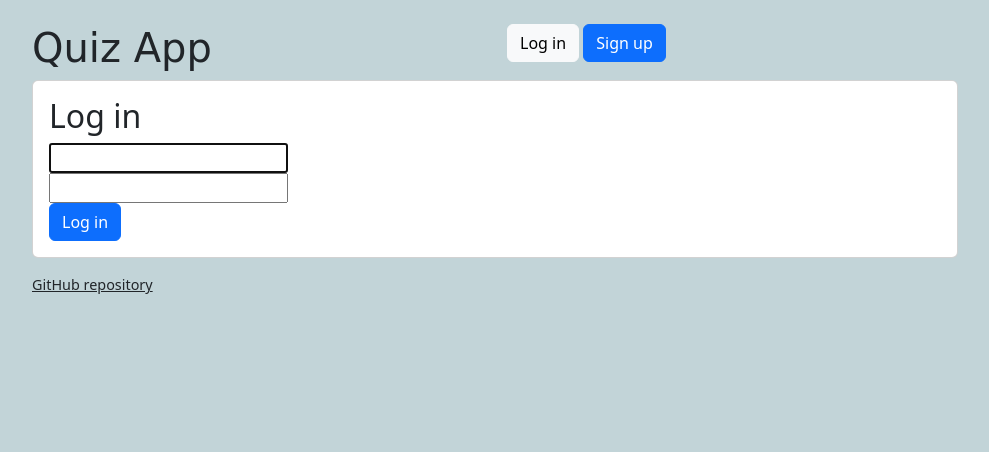
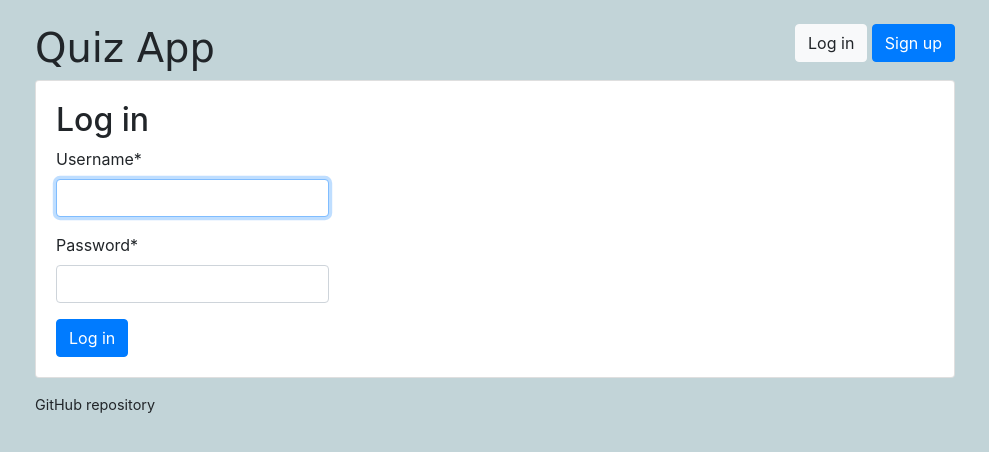
Before and after one commit to sibtc/django-multiple-user-types-example, a Django app: page /account/login in a window 1280 px wide. Shown: the top 452 px of the page, without its empty margins (145-1134 px from the left). Run offline with Django 3.2, Linux system fonts and the light colour scheme; some libraries are stand-ins or nearby versions; some web fonts are replaced.

Commit message:
Revert "Merge branch 'master' of https://github.com/HafsaJavedPak/quiz-app"
This reverts commit d09d571da25d5fd7ccf0560d145d85f5a1219913, reversing
changes made to 108b5fb0e0905d5c0ee584b51ba78249b5c11de5.

```diff
--- a/templates/404.html
+++ b/templates/404.html
@@ -5,7 +5,7 @@
   <meta name="viewport" content="width=device-width, initial-scale=1, shrink-to-fit=no">
   <title>Django School</title>
   <link href="https://fonts.googleapis.com/css?family=Clicker+Script" rel="stylesheet">
-  <link rel="stylesheet" href="https://maxcdn.bootstrapcdn.com/bootstrap/4.0.0-beta.3/css/bootstrap.min.css" integrity="sha384-Zug+QiDoJOrZ5t4lssLdxGhVrurbmBWopoEl+M6BdEfwnCJZtKxi1KgxUyJq13dy" crossorigin="anonymous">
+  <link rel="stylesheet" href="https://cdn.jsdelivr.net/npm/bootstrap@4.6.2/dist/css/bootstrap.min.css" integrity="sha384-xOolHFLEh07PJGoPkLv1IbcEPTNtaed2xpHsD9ESMhqIYd0nLMwNLD69Npy4HI+N" crossorigin="anonymous">
   <link rel="stylesheet" type="text/css" href="/static/vendor/fontello-2f186091/css/fontello.css">
   <link rel="stylesheet" type="text/css" href="/static/css/app.css">
   <link rel="stylesheet" type="text/css" href="/static/css/students.css">
--- a/templates/500.html
+++ b/templates/500.html
@@ -5,7 +5,7 @@
   <meta name="viewport" content="width=device-width, initial-scale=1, shrink-to-fit=no">
   <title>Django School</title>
   <link href="https://fonts.googleapis.com/css?family=Clicker+Script" rel="stylesheet">
-  <link rel="stylesheet" href="https://maxcdn.bootstrapcdn.com/bootstrap/4.0.0-beta.3/css/bootstrap.min.css" integrity="sha384-Zug+QiDoJOrZ5t4lssLdxGhVrurbmBWopoEl+M6BdEfwnCJZtKxi1KgxUyJq13dy" crossorigin="anonymous">
+  <link rel="stylesheet" href="https://cdn.jsdelivr.net/npm/bootstrap@4.6.2/dist/css/bootstrap.min.css" integrity="sha384-xOolHFLEh07PJGoPkLv1IbcEPTNtaed2xpHsD9ESMhqIYd0nLMwNLD69Npy4HI+N" crossorigin="anonymous">
   <link rel="stylesheet" type="text/css" href="/static/vendor/fontello-2f186091/css/fontello.css">
   <link rel="stylesheet" type="text/css" href="/static/css/app.css">
   <link rel="stylesheet" type="text/css" href="/static/css/students.css">
--- a/templates/base.html
+++ b/templates/base.html
@@ -7,7 +7,7 @@
     <title>{% block title %}Django School{% endblock %}</title>
     <link rel="icon" href="{% static 'img/favicon.png' %}">
     <link href="https://fonts.googleapis.com/css?family=Clicker+Script" rel="stylesheet">
-    <link href="https://cdn.jsdelivr.net/npm/bootstrap@5.3.2/dist/css/bootstrap.min.css" rel="stylesheet" integrity="sha384-T3c6CoIi6uLrA9TneNEoa7RxnatzjcDSCmG1MXxSR1GAsXEV/Dwwykc2MPK8M2HN" crossorigin="anonymous">    <link rel="stylesheet" type="text/css" href="{% static 'vendor/fontello-2f186091/css/fontello.css' %}">
+    <link rel="stylesheet" href="https://cdn.jsdelivr.net/npm/bootstrap@4.6.2/dist/css/bootstrap.min.css" integrity="sha384-xOolHFLEh07PJGoPkLv1IbcEPTNtaed2xpHsD9ESMhqIYd0nLMwNLD69Npy4HI+N" crossorigin="anonymous">
     <link rel="stylesheet" type="text/css" href="{% static 'css/app.css' %}">
     {% if user.is_authenticated and user.is_teacher %}
       <link rel="stylesheet" type="text/css" href="{% static 'css/teachers.css' %}">
--- a/templates/registration/login.html
+++ b/templates/registration/login.html
@@ -19,8 +19,8 @@
       <form method="post" novalidate>
         {% csrf_token %}
         <input type="hidden" name="next" value="{{ next }}">
-        {{ form.username }}
-        {{ form.password}}
+        {{ form.username|as_crispy_field  }}
+        {{ form.password|as_crispy_field }}
         <button type="submit" class="btn btn-primary">Log in</button>
       </form>
     </div>
```
